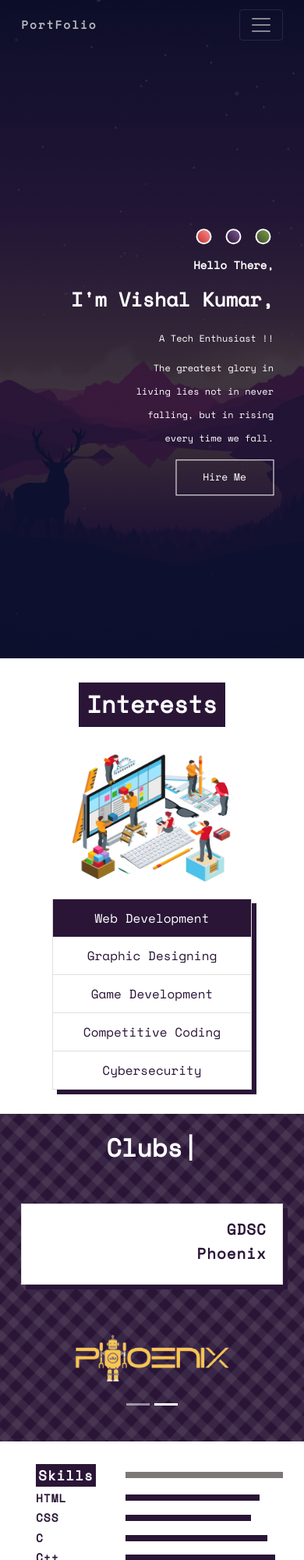
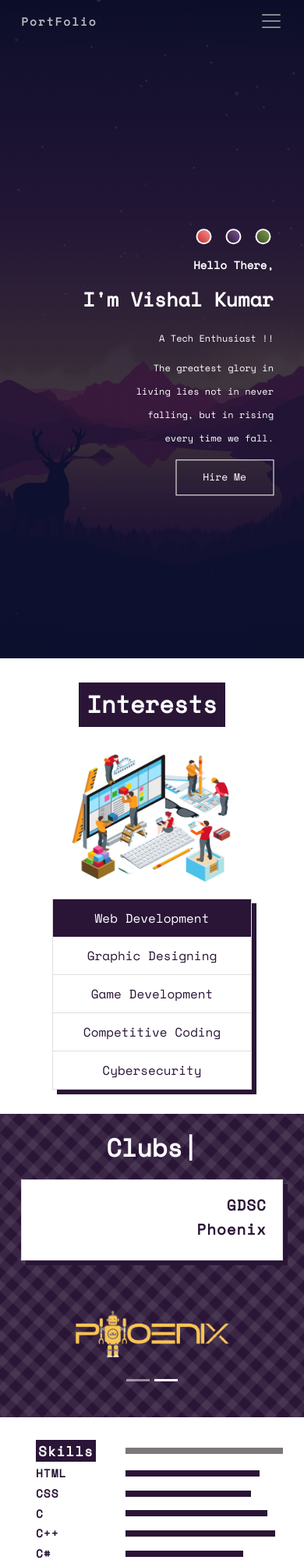
Before and after one commit to VI5H4L/PortFolio, a plain HTML site: page index.html in a window 390 px wide. Shown: the top 2000 px of the page at 78% size. Drawn offline with nearby package versions, Linux system fonts and the light colour scheme.

Commit message:
Source Code

```diff
--- a/index.html
+++ b/index.html
@@ -52,7 +52,7 @@
             <button class="pallete pl2"></button>
             <button class="pallete pl3"></button>
             <h4>Hello There,</h4>
-            <h1>I'm Vishal Kumar,</h1>
+            <h1>I'm Vishal Kumar</h1>
             <h3>A Tech Enthusiast !!</h3>
             <br>
             <!-- I study at The LNM Institute of Information Technology.... -->
@@ -97,8 +97,6 @@
                 <div class="text" id="type-text"></div>
               </div>
 
-              <br> <br>
-
               <div class="card">
                 <div class="card-content">
                   <div class="card-body">
@@ -117,7 +115,7 @@
             <div class="card-pad col-lg-2 ">
             </div>
 
-            <div class="card-pad col-lg-5 ">
+            <div class="card-pad col-lg-5 centint ">
             <div id="carouselExampleIndicators" class="carousel slide carousel-fade" data-ride="carousel" data-interval="3000">
               <ol class="carousel-indicators">
                 <li data-target="#carouselExampleIndicators" data-slide-to="0" class="active"></li>
--- a/index.js
+++ b/index.js
@@ -176,3 +176,10 @@ $(window).scroll(function(){
         $('.ga6').addClass('onScroll');
     }
 });
+
+$(window).scroll(function(){
+    var wh = $(window).height()-20;
+      if($(window).scrollTop() > $('.text').offset().top-wh){
+        $('.text').addClass('onScroll');
+    }
+});
--- a/style.css
+++ b/style.css
@@ -41,6 +41,11 @@ body {
   opacity: 0.7;
   letter-spacing: 2px;
   font-size: 1.9rem;
+  transition: all 0.7s ease-in-out 0.01s;
+}
+
+.side:hover{
+  opacity: 1;
 }
 
 .navbar {
@@ -275,13 +280,23 @@ img {
   color: #fff;
 }
 
+.text{
+  margin-bottom: 14%;
+}
+
 .type-effect > .text {
   max-width: 0;
-  animation: typing 3s steps(var(--characters)) infinite;
+  /* animation: typing 3s steps(var(--characters)) 1;
+  animation-fill-mode: forwards;   */
   white-space: nowrap;
   overflow: hidden;
   font-size:2rem;
   color: #fff;
+}
+
+.text.onScroll{
+  animation: typing 3s steps(var(--characters)) 1;
+  animation-fill-mode: forwards;
 }
 
 .type-effect:after {
@@ -465,12 +480,6 @@ a.btn.social-icon.button{
   height:0px;
   width:1px;
   border-bottom:8px solid #7c7878;
-
-  /* -webkit-animation: increase0 2s;
-  -moz-animation:    increase0 2s;
-  -o-animation:      increase0 2s;
-  animation:         increase0 2s;
-  animation-fill-mode: forwards; */
 }
 
 .ga0.onScroll{
@@ -493,12 +502,6 @@ a.btn.social-icon.button{
   height:0px;
   width:1px;
   border-bottom:8px solid var(--pcolor);
-
-  /* -webkit-animation: increase1 2s;
-  -moz-animation:    increase1 2s;
-  -o-animation:      increase1 2s;
-  animation:         increase1 2s;
-  animation-fill-mode: forwards; */
 }
 
 .ga1.onScroll{
@@ -520,12 +523,6 @@ a.btn.social-icon.button{
   height:0px;
   width:1px;
   border-bottom:8px solid var(--pcolor);
-
-  /* -webkit-animation: increase2 2s;
-  -moz-animation:    increase2 2s;
-  -o-animation:      increase2 2s;
-  animation:         increase2 2s;
-  animation-fill-mode: forwards; */
 }
 
 .ga2.onScroll{
@@ -547,12 +544,6 @@ a.btn.social-icon.button{
   height:0px;
   width:1px;
   border-bottom:8px solid var(--pcolor);
-
-  /* -webkit-animation: increase3 2s;
-  -moz-animation:    increase3 2s;
-  -o-animation:      increase3 2s;
-  animation:         increase3 2s;
-  animation-fill-mode: forwards; */
 }
 
 .ga3.onScroll{
@@ -575,12 +566,6 @@ a.btn.social-icon.button{
   height:0px;
   width:1px;
   border-bottom:8px solid var(--pcolor);
-
-  /* -webkit-animation: increase4 2s;
-  -moz-animation:    increase4 2s;
-  -o-animation:      increase4 2s;
-  animation:         increase4 2s;
-  animation-fill-mode: forwards; */
 }
 
 .ga4.onScroll{
@@ -602,12 +587,6 @@ a.btn.social-icon.button{
   height:0px;
   width:1px;
   border-bottom:8px solid var(--pcolor);
-
-  /* -webkit-animation: increase5 2s;
-  -moz-animation:    increase5 2s;
-  -o-animation:      increase5 2s;
-  animation:         increase5 2s;
-  animation-fill-mode: forwards; */
 }
 
 .ga5.onScroll{
@@ -630,12 +609,6 @@ a.btn.social-icon.button{
   height:0px;
   width:1px;
   border-bottom:8px solid var(--pcolor);
-
-  /* -webkit-animation: increase6 2s;
-  -moz-animation:    increase6 2s;
-  -o-animation:      increase6 2s;
-  animation:         increase6 2s;
-  animation-fill-mode: forwards; */
 }
 
 .ga6.onScroll{
@@ -651,6 +624,21 @@ a.btn.social-icon.button{
      100% {
         width: 80%;
     }
+}
+
+.centint{
+  display: flex;
+  justify-content: center;
+  align-items: center;
+}
+
+.navbar-toggler {
+  padding: 0;
+  font-size: 1.25rem;
+  line-height: 1;
+  background-color: transparent;
+  border: 0px solid transparent;
+  /* border-radius: 0.25rem; */
 }
 
 @media (max-width: 991px) {
@@ -768,4 +756,8 @@ a.btn.social-icon.button{
     width: 5%;
   }
 
+  .text{
+    margin-bottom: 5%;
+  }
+
 }
```
